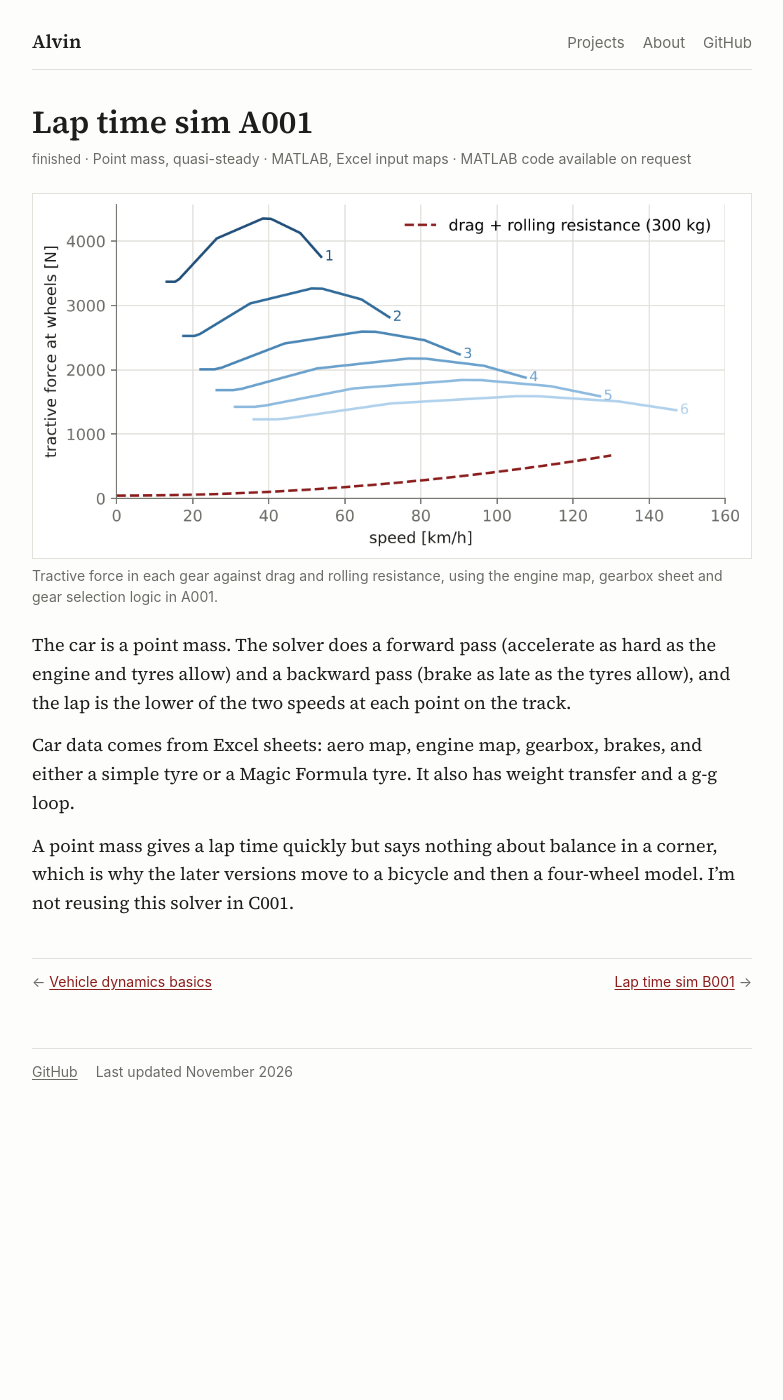
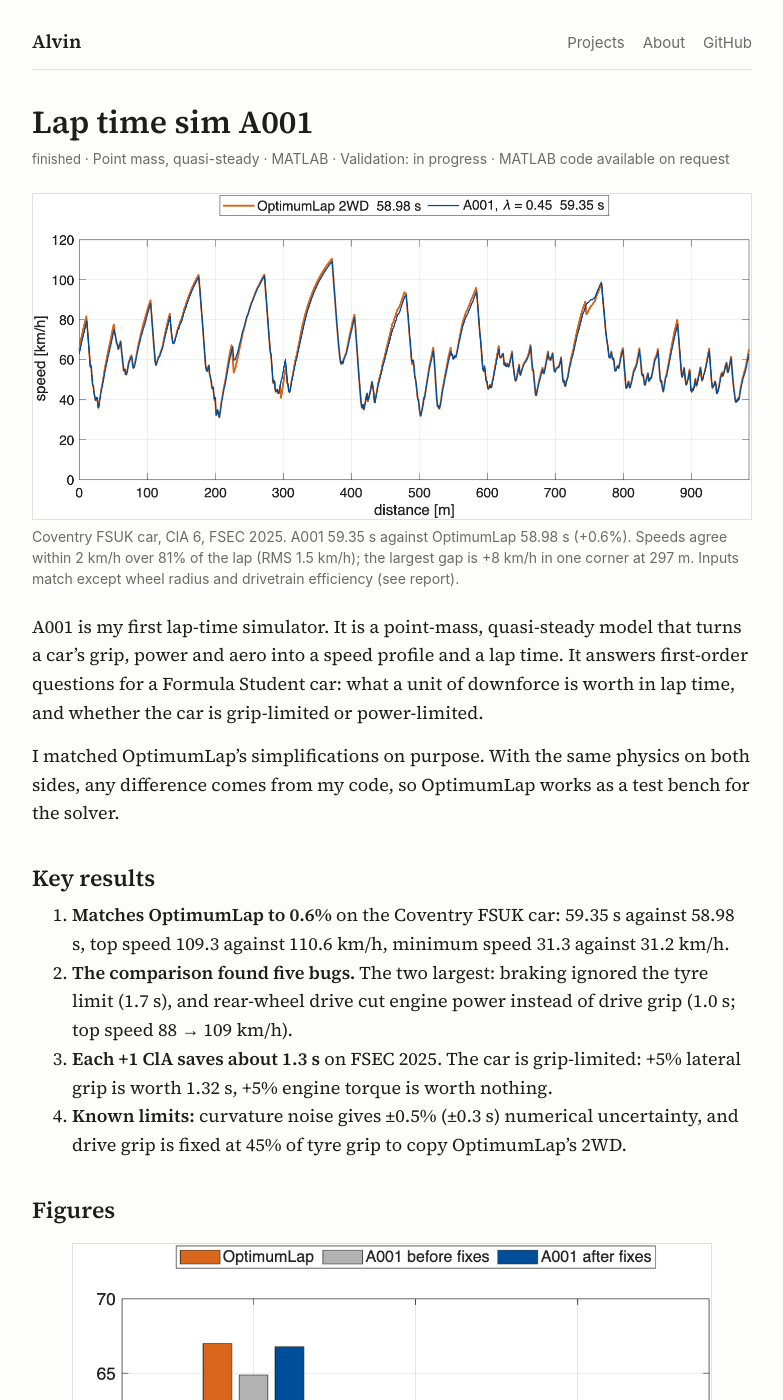
Before and after one commit to AartSin/vehicle_dynamics, a Jekyll site: the page built from _projects/02-a001.md, in a window 1280 px wide and 1400 px high. Shown: the whole window, without its empty margins (248-1031 px from the left). Built offline with Jekyll 4.4.1, drawn with Linux system fonts in a browser that asks for light colours; some of the changed text lies outside the part shown.

Commit message:
Update A001 page with OptimumLap A/B results, add technical report and PDFs
Co-Authored-By: Claude Opus 5.5 <noreply@anthropic.com>
Claude-Session: https://claude.ai/code/session_012sArsKhJ96XxJ7NdR2Wfat

```diff
--- a/_projects/02-a001.md
+++ b/_projects/02-a001.md
@@ -5,17 +5,39 @@ code: "A001"
 category: "Lap time simulation"
 status: done
 dof: "Point mass, quasi-steady"
-purpose: "First lap time solver over a full track"
-tools: "MATLAB, Excel input maps"
-summary: "My first lap time sim: a point-mass car on a forward and backward speed pass."
+purpose: "First lap time solver, A/B-tested against OptimumLap"
+tools: "MATLAB · Validation: in progress"
+summary: "Point-mass lap sim, A/B-tested against OptimumLap to within 0.6%. The comparison found a braking bug worth 1.7 s."
 # code_path: "models/A001-point-mass-lap-sim"
-image: /assets/img/a001-tractive-force.png
-image_caption: "Tractive force in each gear against drag and rolling resistance, using the engine map, gearbox sheet and gear selection logic in A001."
+image: /assets/img/a001-speed-overlay.png
+image_caption: "Coventry FSUK car, ClA 6, FSEC 2025. A001 59.35 s against OptimumLap 58.98 s (+0.6%). Speeds agree within 2 km/h over 81% of the lap (RMS 1.5 km/h); the largest gap is +8 km/h in one corner at 297 m. Inputs match except wheel radius and drivetrain efficiency (see report)."
 ---
 
-The car is a point mass. The solver does a forward pass (accelerate as hard as the engine and tyres allow) and a backward pass (brake as late as the tyres allow), and the lap is the lower of the two speeds at each point on the track.
+A001 is my first lap-time simulator. It is a point-mass, quasi-steady model that turns a car's grip, power and aero into a speed profile and a lap time. It answers first-order questions for a Formula Student car: what a unit of downforce is worth in lap time, and whether the car is grip-limited or power-limited.
 
-Car data comes from Excel sheets: aero map, engine map, gearbox, brakes, and either a simple tyre or a Magic Formula tyre. It also has weight transfer and a g-g loop.
+I matched OptimumLap's simplifications on purpose. With the same physics on both sides, any difference comes from my code, so OptimumLap works as a test bench for the solver.
 
+## Key results
 
-A point mass gives a lap time quickly but says nothing about balance in a corner, which is why the later versions move to a bicycle and then a four-wheel model. I'm not reusing this solver in C001.
+1. **Matches OptimumLap to 0.6%** on the Coventry FSUK car: 59.35 s against 58.98 s, top speed 109.3 against 110.6 km/h, minimum speed 31.3 against 31.2 km/h.
+2. **The comparison found five bugs.** The two largest: braking ignored the tyre limit (1.7 s), and rear-wheel drive cut engine power instead of drive grip (1.0 s; top speed 88 → 109 km/h).
+3. **Each +1 ClA saves about 1.3 s** on FSEC 2025. The car is grip-limited: +5% lateral grip is worth 1.32 s, +5% engine torque is worth nothing.
+4. **Known limits:** curvature noise gives ±0.5% (±0.3 s) numerical uncertainty, and drive grip is fixed at 45% of tyre grip to copy OptimumLap's 2WD.
+
+## Figures
+
+<figure><img src="{{ '/assets/img/a001-ab-fixes.png' | relative_url }}" alt="Lap times before and after bug fixes against OptimumLap"><figcaption class="small">A/B test car (200 kg, μ 1.4, grip from all four wheels). Before the fixes A001 was 2.1–2.5 s too fast; after, it is within 0.3–1.4% of OptimumLap.</figcaption></figure>
+
+<figure><img src="{{ '/assets/img/a001-cla-sweep.png' | relative_url }}" alt="Lap time against ClA"><figcaption class="small">Coventry car on FSEC 2025, ClA 1 to 6 (CdA rises with ClA in these maps). Each step saves 1.28–1.33 s, almost linearly.</figcaption></figure>
+
+<figure><img src="{{ '/assets/img/a001-sensitivity.png' | relative_url }}" alt="Lap time sensitivity to a 5% change in each input"><figcaption class="small">+5% in each input, Coventry car at ClA 1. Lateral grip dominates; engine torque changes nothing because the rear tyres, not the engine, limit acceleration.</figcaption></figure>
+
+<!-- What I learned: add 1–2 lines in your words, then remove these comment marks.
+## What I learned
+-->
+
+## Documents
+
+[Full technical report: method, equations, verification, numerical check →]({{ '/projects/a001/report/' | relative_url }})
+
+PDF downloads: [full report]({{ '/assets/pdf/A001_lap_time_sim_report.pdf' | relative_url }}) · [summary]({{ '/assets/pdf/A001_lap_time_sim_summary.pdf' | relative_url }})
```
Also changed, not shown: a001-report.md (added, +163 -0 lines), assets/img/a001-ab-fixes.png (added), assets/img/a001-cla-sweep.png (added), assets/img/a001-curvature.png (added), assets/img/a001-sensitivity.png (added), assets/img/a001-speed-overlay.png (added), assets/img/a001-tractive-force.png (deleted), 2 other files.
